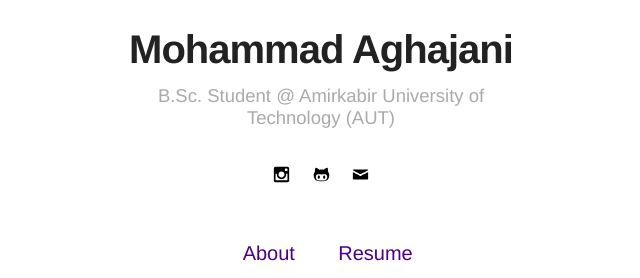
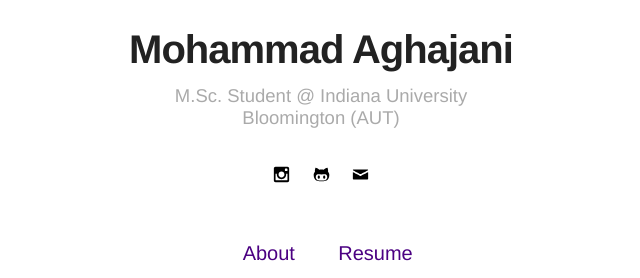
Before and after one commit to Mohammad-Aghajani/Mohammad-Aghajani.github.io, a Jekyll site: the page built from index.html, in a window 1280 px wide. Shown: the part 252-530 px from the top of the page, without its empty margins (319-959 px from the left). Built offline with Jekyll 4.4.1, drawn with Linux system fonts in a browser that asks for light colours.

Commit message:
Update _config.yml

```diff
--- a/_config.yml
+++ b/_config.yml
@@ -1,6 +1,6 @@
 # main text of home
 name: Mohammad Aghajani
-bio: B.Sc. Student @ Amirkabir University of Technology (AUT)
+bio: M.Sc. Student @ Indiana University Bloomington (AUT)
 
 # twitter summary info
 description: A blog about Mohammad Aghajani
@@ -14,7 +14,7 @@ picture: assets/images/profile.jpg
 # and specify source (external or local).
 resume: true
 resume-external: true
-resume-url: https://drive.google.com/file/d/1bXoYKOE5_5bKg0z1ECSTf12noBv01BTn/view?usp=sharing
+resume-url: https://drive.google.com/file/d/1nnXQ3DOCO1YiN5dw6fia1QgHdr4cm5ZB/view?usp=sharing
 
 url: https://mohammad-aghajani.github.io/
 # your url: http://USERNAME.github.io
```
